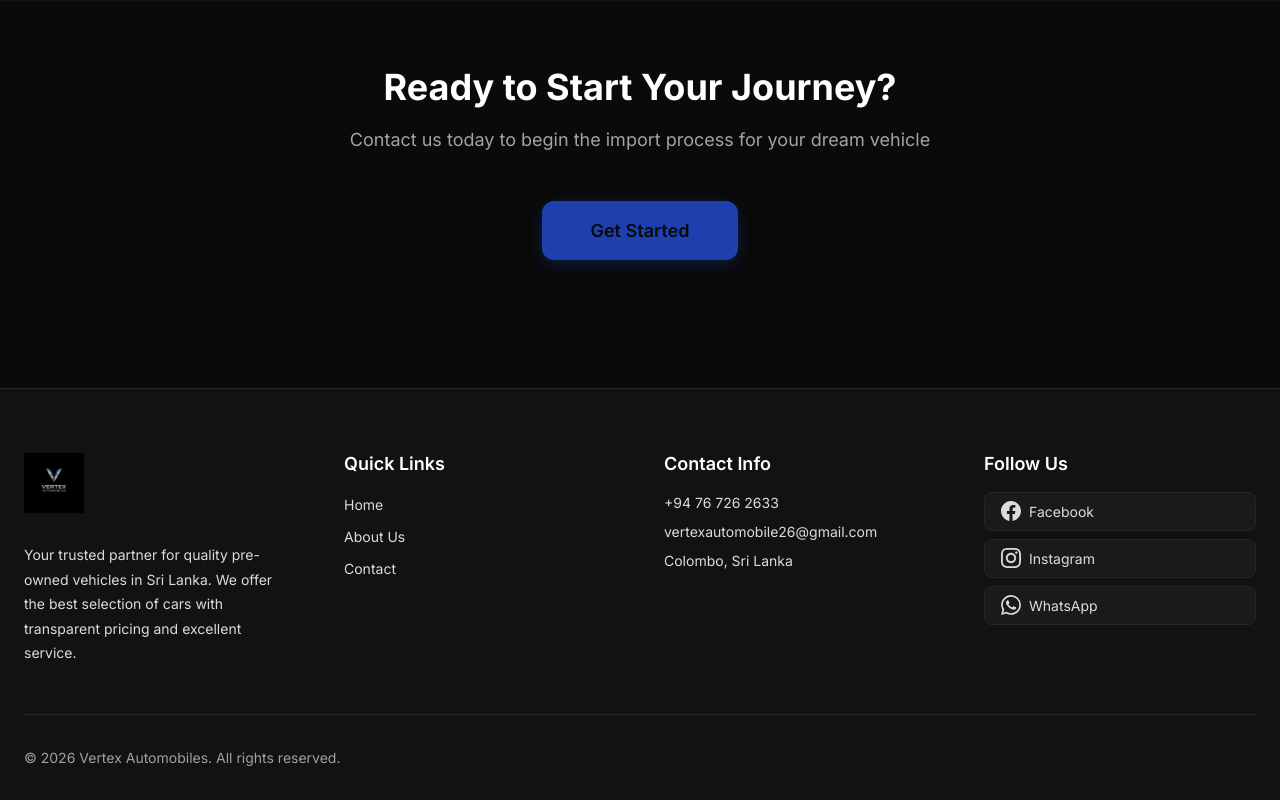
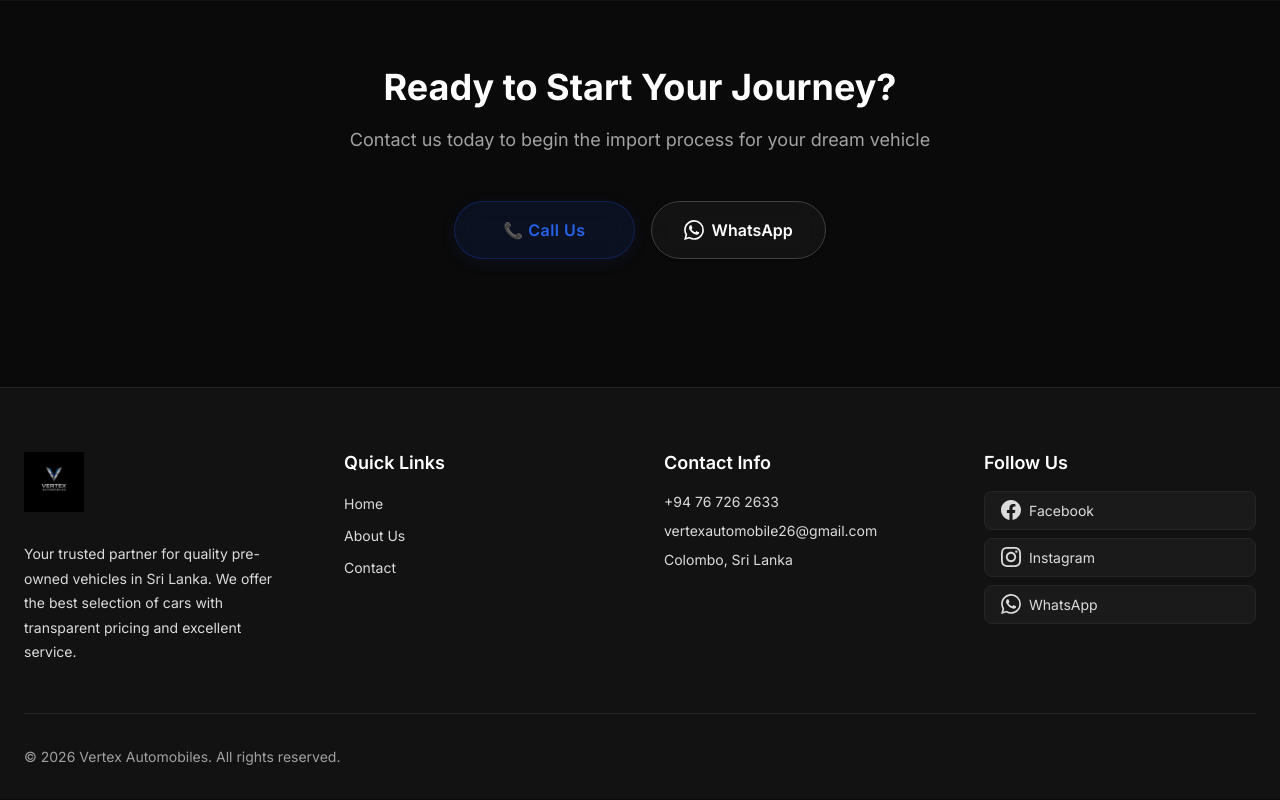
Before and after one commit to InushaManawadu/VertexAutomobiles, a React (Vite) app: page /#/import-process in a window 1280 px wide. Shown: the part 1936-2736 px from the top of the page. Built offline with nearby package versions, Linux system fonts and the light colour scheme.

Commit message:
Update call to action buttons in ImportProcess to Call Us and WhatsApp

```diff
--- a/src/pages/ImportProcess.jsx
+++ b/src/pages/ImportProcess.jsx
@@ -119,9 +119,22 @@
                         <p className="cta-description">
                             Contact us today to begin the import process for your dream vehicle
                         </p>
-                        <a href="/contact" className="cta-button">
-                            Get Started
-                        </a>
+                        <div className="flex justify-center gap-md" style={{ flexWrap: 'wrap' }}>
+                            <a href="tel:+94767262633" className="btn btn-primary">
+                                📞 Call Us
+                            </a>
+                            <a
+                                href={`https://wa.me/94767262633?text=Hi, I'm interested in the vehicle import process`}
+                                target="_blank"
+                                rel="noopener noreferrer"
+                                className="btn btn-secondary"
+                            >
+                                <svg className="social-icon" viewBox="0 0 24 24" fill="currentColor" style={{ width: '20px', height: '20px' }}>
+                                    <path d="M17.472 14.382c-.297-.149-1.758-.867-2.03-.967-.273-.099-.471-.148-.67.15-.197.297-.767.966-.94 1.164-.173.199-.347.223-.644.075-.297-.15-1.255-.463-2.39-1.475-.883-.788-1.48-1.761-1.653-2.059-.173-.297-.018-.458.13-.606.134-.133.298-.347.446-.52.149-.174.198-.298.298-.497.099-.198.05-.371-.025-.52-.075-.149-.669-1.612-.916-2.207-.242-.579-.487-.5-.669-.51-.173-.008-.371-.01-.57-.01-.198 0-.52.074-.792.372-.272.297-1.04 1.016-1.04 2.479 0 1.462 1.065 2.875 1.213 3.074.149.198 2.096 3.2 5.077 4.487.709.306 1.262.489 1.694.625.712.227 1.36.195 1.871.118.571-.085 1.758-.719 2.006-1.413.248-.694.248-1.289.173-1.413-.074-.124-.272-.198-.57-.347m-5.421 7.403h-.004a9.87 9.87 0 01-5.031-1.378l-.361-.214-3.741.982.998-3.648-.235-.374a9.86 9.86 0 01-1.51-5.26c.001-5.45 4.436-9.884 9.888-9.884 2.64 0 5.122 1.03 6.988 2.898a9.825 9.825 0 012.893 6.994c-.003 5.45-4.437 9.884-9.885 9.884m8.413-18.297A11.815 11.815 0 0012.05 0C5.495 0 .16 5.335.157 11.892c0 2.096.547 4.142 1.588 5.945L.057 24l6.305-1.654a11.882 11.882 0 005.683 1.448h.005c6.554 0 11.89-5.335 11.893-11.893a11.821 11.821 0 00-3.48-8.413Z" />
+                                </svg>
+                                WhatsApp
+                            </a>
+                        </div>
                     </div>
                 </div>
             </section>
```
